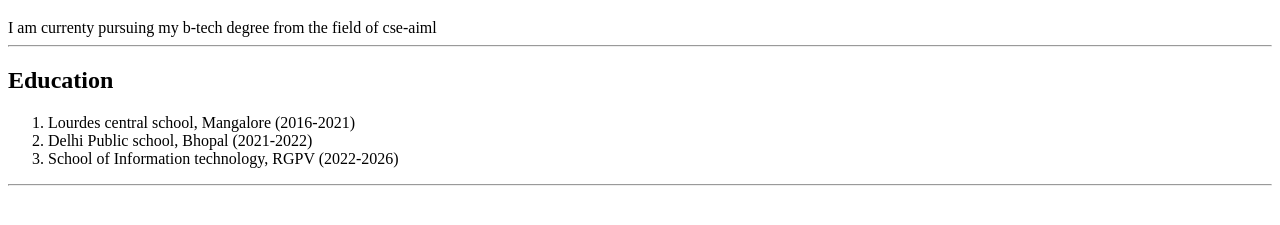
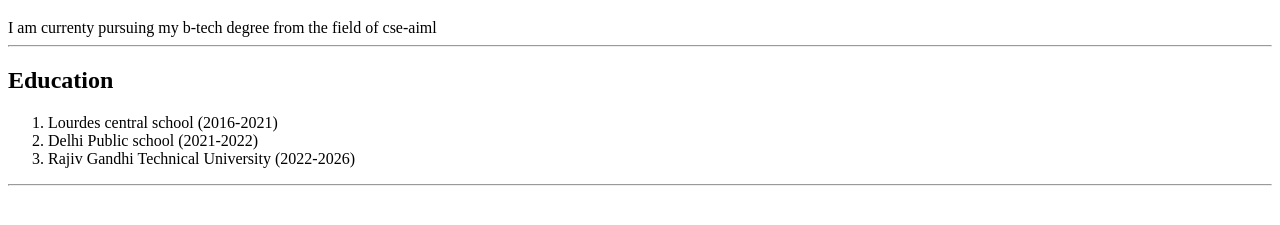
Before and after one commit to Suryanshikushwaha/Html-project-1, a plain HTML site: page About me.html in a window 1280 px wide. Shown: the part 61-286 px from the top of the page. Drawn offline with Linux system fonts and the light colour scheme.

Commit message:
Update About me.html

```diff
--- a/About me.html
+++ b/About me.html
@@ -11,9 +11,9 @@
 
         <h2>Education</h2>
         <ol>
-            <li>Lourdes central school, Mangalore (2016-2021)</li>
-            <li>Delhi Public school, Bhopal (2021-2022)</li>
-            <li>School of Information technology, RGPV (2022-2026)</li>
+           <li>Lourdes central school (2016-2021)</li>
+            <li>Delhi Public school (2021-2022)</li>
+            <li>Rajiv Gandhi Technical University (2022-2026)
         </ol>
         <hr>
 </body>
```
